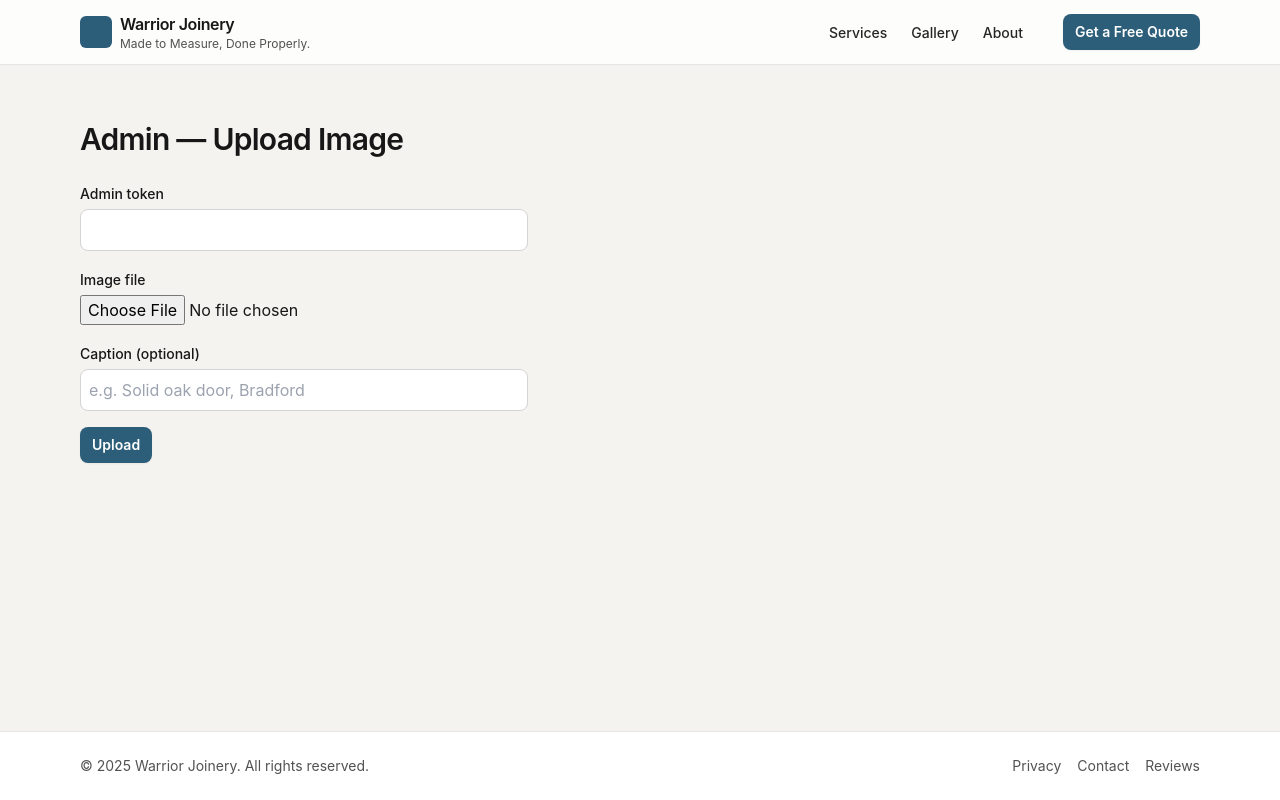
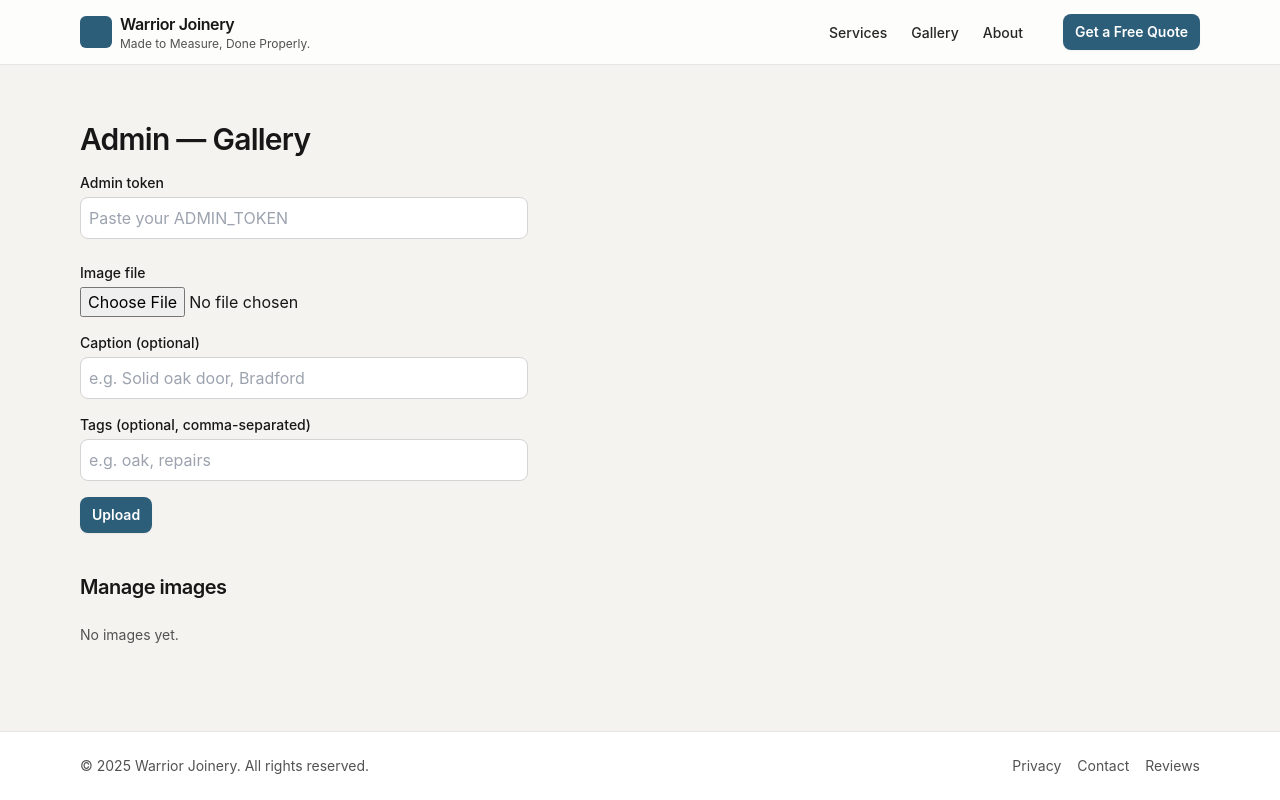
Before and after one commit to BrandonWarrior/warrior-joinery, a React (Vite) app: page /admin in a window 1280 px wide. Built offline with nearby package versions, Linux system fonts and the light colour scheme.

Commit message:
add admin and manage photos

```diff
--- a/src/pages/admin.tsx
+++ b/src/pages/admin.tsx
@@ -1,12 +1,27 @@
-import { useState } from "react";
+import { useEffect, useState } from "react";
 import Container from "../components/container";
 import SEO from "../components/seo";
+
+type AdminItem = {
+  public_id: string;
+  url: string;
+  width: number;
+  height: number;
+  caption?: string;
+  tags?: string[];
+  created_at?: string;
+};
 
 export default function AdminPage() {
   const [token, setToken] = useState("");
   const [file, setFile] = useState<File | null>(null);
   const [caption, setCaption] = useState("");
+  const [tags, setTags] = useState(""); // comma-separated
   const [status, setStatus] = useState<string | null>(null);
+
+  const [items, setItems] = useState<AdminItem[]>([]);
+  const [loadingList, setLoadingList] = useState(false);
+  const [listError, setListError] = useState<string | null>(null);
 
   async function onSubmit(e: React.FormEvent) {
     e.preventDefault();
@@ -16,6 +31,7 @@ export default function AdminPage() {
     const fd = new FormData();
     fd.append("file", file);
     if (caption.trim()) fd.append("caption", caption.trim());
+    if (tags.trim()) fd.append("tags", tags.trim());
 
     try {
       const res = await fetch("/api/admin/upload", {
@@ -28,42 +44,92 @@ export default function AdminPage() {
       setStatus(`✅ Uploaded: ${j.url}`);
       setFile(null);
       setCaption("");
+      setTags("");
+      // refresh list
+      await loadList(token);
     } catch (err: any) {
       setStatus(`❌ ${err.message}`);
     }
   }
 
+  async function loadList(tok: string) {
+    setLoadingList(true);
+    setListError(null);
+    try {
+      const res = await fetch("/api/admin/list", {
+        headers: { "x-admin-token": tok },
+      });
+      const j = await res.json();
+      if (!res.ok) throw new Error(j?.error || "Failed to fetch list");
+      setItems(j.items || []);
+    } catch (err: any) {
+      setListError(err.message || "Failed to fetch list");
+    } finally {
+      setLoadingList(false);
+    }
+  }
+
+  async function onDelete(public_id: string) {
+    if (!confirm("Delete this image?")) return;
+    try {
+      const res = await fetch("/api/admin/delete", {
+        method: "POST",
+        headers: {
+          "Content-Type": "application/json",
+          "x-admin-token": token,
+        },
+        body: JSON.stringify({ public_id }),
+      });
+      const j = await res.json();
+      if (!res.ok) throw new Error(j?.error || "Delete failed");
+      setItems((prev) => prev.filter((it) => it.public_id !== public_id));
+    } catch (err: any) {
+      alert(`Delete error: ${err.message}`);
+    }
+  }
+
+  // When token changes and looks non-empty, load list
+  useEffect(() => {
+    if (token.trim()) {
+      loadList(token);
+    } else {
+      setItems([]);
+    }
+  }, [token]);
+
   return (
     <>
-      <SEO title="Admin" description="Upload new gallery images." />
+      <SEO title="Admin" description="Upload and manage gallery images." />
       <section className="py-10 sm:py-14">
         <Container>
-          <h1 className="text-3xl font-semibold">Admin — Upload Image</h1>
-          <form onSubmit={onSubmit} className="mt-6 max-w-md space-y-4">
-            <label className="block">
-              <span className="text-sm font-medium">Admin token</span>
+          <h1 className="text-3xl font-semibold">Admin — Gallery</h1>
+
+          {/* Token */}
+          <div className="mt-4 max-w-md">
+            <label className="block text-sm font-medium">Admin token</label>
             <input
               type="password"
               value={token}
               onChange={(e) => setToken(e.target.value)}
-                required
+              placeholder="Paste your ADMIN_TOKEN"
               className="mt-1 w-full rounded-lg border border-neutral-300 p-2"
             />
-            </label>
+          </div>
 
-            <label className="block">
-              <span className="text-sm font-medium">Image file</span>
+          {/* Upload */}
+          <form onSubmit={onSubmit} className="mt-6 max-w-md space-y-4">
+            <div>
+              <label className="block text-sm font-medium">Image file</label>
               <input
                 type="file"
                 accept="image/*"
                 onChange={(e) => setFile(e.target.files?.[0] || null)}
-                required
                 className="mt-1 block w-full"
               />
-            </label>
+            </div>
 
-            <label className="block">
-              <span className="text-sm font-medium">Caption (optional)</span>
+            <div>
+              <label className="block text-sm font-medium">Caption (optional)</label>
               <input
                 type="text"
                 value={caption}
@@ -71,11 +137,72 @@ export default function AdminPage() {
                 placeholder="e.g. Solid oak door, Bradford"
                 className="mt-1 w-full rounded-lg border border-neutral-300 p-2"
               />
-            </label>
+            </div>
+
+            <div>
+              <label className="block text-sm font-medium">Tags (optional, comma-separated)</label>
+              <input
+                type="text"
+                value={tags}
+                onChange={(e) => setTags(e.target.value)}
+                placeholder="e.g. oak, repairs"
+                className="mt-1 w-full rounded-lg border border-neutral-300 p-2"
+              />
+            </div>
 
             <button type="submit" className="btn-primary">Upload</button>
             {status && <p className="text-sm mt-2">{status}</p>}
           </form>
+
+          {/* Manage list */}
+          <div className="mt-10">
+            <h2 className="text-xl font-semibold">Manage images</h2>
+
+            <div className="mt-3" aria-live="polite">
+              {loadingList && <p className="text-sm text-neutral-600">Loading…</p>}
+              {listError && <p className="text-sm text-red-700">Error: {listError}</p>}
+            </div>
+
+            <div className="mt-6 grid gap-4 sm:grid-cols-2 lg:grid-cols-3">
+              {items.map((it) => (
+                <div key={it.public_id} className="rounded-xl border border-neutral-200 p-3">
+                  <img
+                    src={it.url}
+                    alt={it.caption || "Uploaded image"}
+                    className="aspect-[4/5] w-full rounded-lg object-cover"
+                    loading="lazy"
+                    decoding="async"
+                  />
+                  <div className="mt-2 text-sm">
+                    <div className="font-medium truncate">{it.caption || "—"}</div>
+                    {it.tags && it.tags.length > 0 && (
+                      <div className="mt-1 text-neutral-600">Tags: {it.tags.join(", ")}</div>
+                    )}
+                    <div className="mt-2 flex gap-2">
+                      <button
+                        type="button"
+                        onClick={() => onDelete(it.public_id)}
+                        className="rounded-lg border border-red-300 px-3 py-1 text-sm text-red-700 hover:bg-red-50"
+                      >
+                        Delete
+                      </button>
+                      <a
+                        href={it.url}
+                        target="_blank"
+                        rel="noreferrer"
+                        className="rounded-lg border border-neutral-300 px-3 py-1 text-sm hover:bg-neutral-50"
+                      >
+                        View
+                      </a>
+                    </div>
+                  </div>
+                </div>
+              ))}
+              {!loadingList && !listError && items.length === 0 && (
+                <p className="text-sm text-neutral-600">No images yet.</p>
+              )}
+            </div>
+          </div>
         </Container>
       </section>
     </>
```
Also changed, not shown: server.js (+62 -25 lines). Lines whose indentation alone changed are shown as unchanged.
